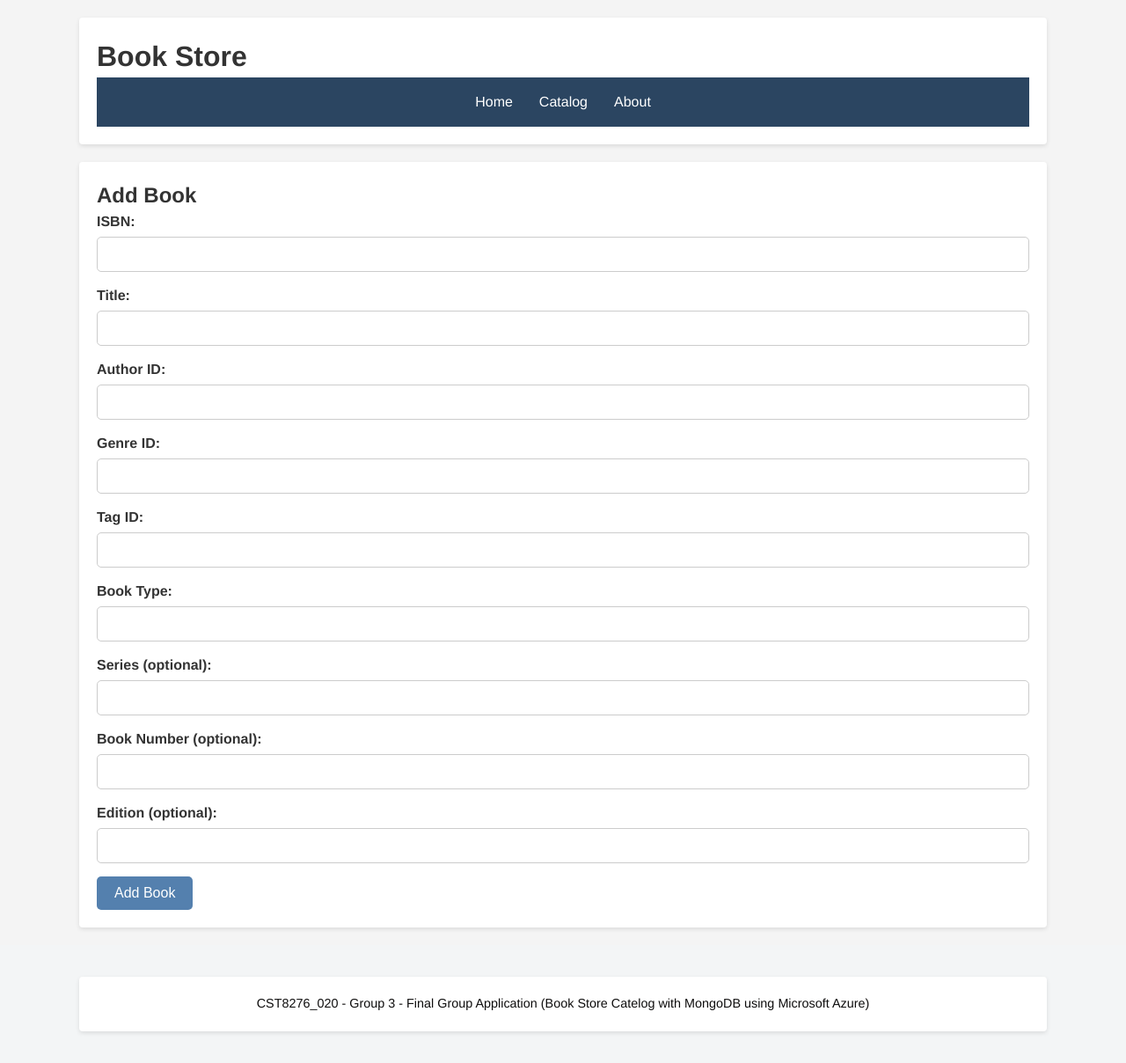
After one commit to alkomij/Book-Collection-Using-PyMongo, a Flask app: page /add_book in a window 1280 px wide. The commit adds this page. Shown: the whole page at 88% size. Run offline with Flask 3, Linux system fonts and the light colour scheme.

Commit message:
new file:   __pycache__/models.cpython-312.pyc 	new file:   __pycache__/mongoDB.cpython-312.pyc 	new file:   models/__pycache__/book.cpython-312.pyc 	new file:   models/__pycache__/transaction.cpython-312.pyc 	new file:   models/__pycache__/user.cpython-312.pyc 	new file:   routes/__pycache__/book_routes.cpython-312.pyc 	new file:   routes/__pycache__/transaction_routes.cpython-312.pyc 	new file:   routes/__pycache__/user_routes.cpython-312.pyc 	modified:   static/css/style.css 	new file:   templates/add_book.html 	modified:   templates/catalog.html 	new file:   venv/Lib/site-packages/Flask-2.1.3.dist-info/INSTALLER 	new file:   venv/Lib/site-packages/Flask-2.1.3.dist-info/LICENSE.rst 	new file:   venv/Lib/site-packages/Flask-2.1.3.dist-info/METADATA

```diff
--- a/static/css/style.css
+++ b/static/css/style.css
@@ -1,4 +1,3 @@
-/* Reset some default styles */
 * {
     margin: 0;
     padding: 0;
@@ -6,152 +5,145 @@
 }
 
 html, body {
-    height: 100%;
+    font-family: 'Helvetica Neue', Arial, sans-serif;
+    font-size: 16px;
+    line-height: 1.5;
+    color: #333;
+    background-color: #f4f4f4;
 }
 
-body {
-    font-family: 'Arial', sans-serif;
-    font-size: 16px; /* Improved readability */
-    line-height: 1.6;
-    color: #333;
-    background-color: #f8f9fa; /* Slightly lighter background color for better contrast */
-    display: flex;
-    flex-direction: column;
+nav {
+    background-color: #2b4561;
+    padding: 1rem 0;
 }
 
-/* Header styles */
-header {
-    background: #343a40; /* Darker header color */
-    color: #fff;
-    padding: 20px 0;
-    text-align: center;
-}
-
-header h1 {
-    margin-bottom: 10px;
-    font-size: 28px; /* Larger font size for the header */
-}
-
-header ul {
-    list-style: none;
+nav ul {
+    list-style-type: none;
+    display: flex;
+    justify-content: center;
     padding: 0;
 }
 
-header ul li {
-    display: inline;
-    margin: 0 20px;
+nav ul li {
+    margin: 0 15px;
 }
 
-header a {
+nav a {
     color: #fff;
     text-decoration: none;
-    text-transform: uppercase;
-    font-size: 16px;
-    transition: color 0.3s ease; /* Smooth transition for link color change */
+    font-weight: 500;
+    transition: color 0.3s ease-in-out;
 }
 
-header a:hover {
-    color: #ccc; /* Lighter color on hover */
+nav a:hover, nav a:focus {
+    color: #dfe6e9;
 }
 
-/* Welcome section styles */
-#welcome {
-    flex: 1;
-    display: flex;
-    flex-direction: column;
-    justify-content: center;
-    align-items: center;
-    text-align: center;
-    padding: 50px 20px; /* Increased padding for better spacing */
-    background: #f8f9fa; /* Lighter background color */
+.container {
+    max-width: 1100px;
+    margin: 20px auto;
+    padding: 20px;
+    background-color: #fff;
+    border-radius: 0.25rem;
+    box-shadow: 0 2px 5px rgba(0, 0, 0, 0.1);
 }
 
-#welcome h2 {
-    margin-bottom: 20px; /* Increased margin for better separation */
-    font-size: 24px; /* Larger font size for better emphasis */
+footer {
+    background-color: #f3f5f6;
+    color: #0f0e0e;
+    text-align: center;
+    padding: 1rem 0;
+    margin-top: 20px;
+    clear: both;
 }
 
-/* Catalog button styles */
-.catalog-button {
-    margin-top: 40px; /* Increased margin for better spacing */
+footer p {
+    margin: 0;
+    font-size: 0.9rem;
 }
 
-.button {
-    padding: 12px 36px; /* Increased padding for better button size */
-    font-size: 18px;
+.btn {
+    display: inline-block;
+    padding: 10px 20px;
+    border-radius: 5px;
     color: #fff;
-    background-color: #007bff;
+    background-color: #5480ae;
+    text-decoration: none;
+    font-size: 1rem;
     border: none;
-    border-radius: 5px;
-    cursor: pointer;
     transition: background-color 0.3s ease;
 }
 
-.button:hover {
-    background-color: #0056b3; /* Darker background color on hover */
+.btn:hover {
+    background-color: #0056b3;
 }
 
-/* catalog-list.html */
-#books-list {
-    display: flex;
-    flex-wrap: wrap;
-    justify-content: space-around;
-    gap: 20px;
-    padding: 20px;
-    background: #f8f9fa; /* Lighter background color */
+.btn-primary {
+    background-color: #28a745;
+}
+
+.btn-primary:hover {
+    background-color: #218838;
+}
+
+.btn-danger {
+    background-color: #dc3545;
+}
+
+.btn-danger:hover {
+    background-color: #c82333;
+}
+
+.form-group {
+    margin-bottom: 15px;
+}
+
+.form-group label {
+    display: block;
+    margin-bottom: 5px;
+    font-weight: bold;
+}
+
+.form-group input, .form-group select, .form-group textarea {
+    width: 100%;
+    padding: 10px;
+    border: 1px solid #ccc;
     border-radius: 5px;
-    box-shadow: 0 2px 4px rgba(0, 0, 0, 0.1);
+    font-size: 1rem;
 }
 
 table {
     width: 100%;
     border-collapse: collapse;
+    margin-top: 20px;
 }
 
 th, td {
-    border: 1px solid #ddd; /* Lighter border color for better contrast */
-    padding: 12px;
     text-align: left;
+    padding: 10px;
+    border: 1px solid #ccc;
 }
 
 th {
+    background-color: #f8f9fa;
+}
+
+tr:nth-child(even) {
     background-color: #f2f2f2;
 }
 
-/* Footer styles */
-footer {
-    background: #343a40; /* Darker footer color */
-    color: #fff;
-    text-align: center;
-    padding: 20px 0;
-    margin-top: auto;
-}
+@media (max-width: 768px) {
+    nav ul {
+        flex-direction: column;
+        text-align: center;
+    }
 
-/* About section styles */
-#about {
-    flex: 1;
-    display: flex;
-    flex-direction: column;
-    align-items: center;
-    text-align: center;
-    padding: 50px 20px; /* Increased padding for better spacing */
-    background: #f8f9fa; /* Lighter background color */
-}
-
-#about h2 {
-    margin-bottom: 20px; /* Increased margin for better separation */
-    font-size: 24px; /* Larger font size for better emphasis */
-}
-
-#about p {
-    margin-bottom: 20px;
-    line-height: 1.6;
-}
-
-/* Media Queries for responsive layout */
-@media (max-width: 768px) {
-    header ul li {
-        display: block;
+    nav ul li {
         margin: 10px 0;
     }
+
+    .container {
+        width: 95%;
+        margin: 20px auto;
+    }
 }
--- /dev/null
+++ b/templates/add_book.html
@@ -0,0 +1,48 @@
+{% extends 'base.html' %}
+
+{% block title %}Add Book{% endblock %}
+
+{% block content %}
+<div class="container">
+    <h2>Add Book</h2>
+    <form method="POST" action="{{ url_for('add_book') }}">
+        <div class="form-group">
+            <label for="ISBN">ISBN:</label>
+            <input type="number" id="ISBN" name="ISBN" required>
+        </div>
+        <div class="form-group">
+            <label for="Title">Title:</label>
+            <input type="text" id="Title" name="Title" required>
+        </div>
+        <div class="form-group">
+            <label for="AuthorID">Author ID:</label>
+            <input type="number" id="AuthorID" name="AuthorID" required>
+        </div>
+        <div class="form-group">
+            <label for="GenreID">Genre ID:</label>
+            <input type="number" id="GenreID" name="GenreID" required>
+        </div>
+        <div class="form-group">
+            <label for="TagID">Tag ID:</label>
+            <input type="number" id="TagID" name="TagID" required>
+        </div>
+        <div class="form-group">
+            <label for="BookType">Book Type:</label>
+            <input type="text" id="BookType" name="BookType" required>
+        </div>
+        <div class="form-group">
+            <label for="Series">Series (optional):</label>
+            <input type="text" id="Series" name="Series">
+        </div>
+        <div class="form-group">
+            <label for="BookNumber">Book Number (optional):</label>
+            <input type="number" id="BookNumber" name="BookNumber">
+        </div>
+        <div class="form-group">
+            <label for="Edition">Edition (optional):</label>
+            <input type="text" id="Edition" name="Edition">
+        </div>
+        <button type="submit" class="btn btn-success">Add Book</button>
+    </form>
+</div>
+{% endblock %}
--- a/templates/catalog.html
+++ b/templates/catalog.html
@@ -5,6 +5,9 @@
 {% block content %}
 <div class="container">
     <h2>Book Catalog</h2>
+    <div class="add-book-button" style="margin-bottom: 20px;">
+        <a href="{{ url_for('add_book') }}" class="btn btn-success">Add Book</a>
+    </div>
     <div id="books-list">
         <table>
             <tr>
```
